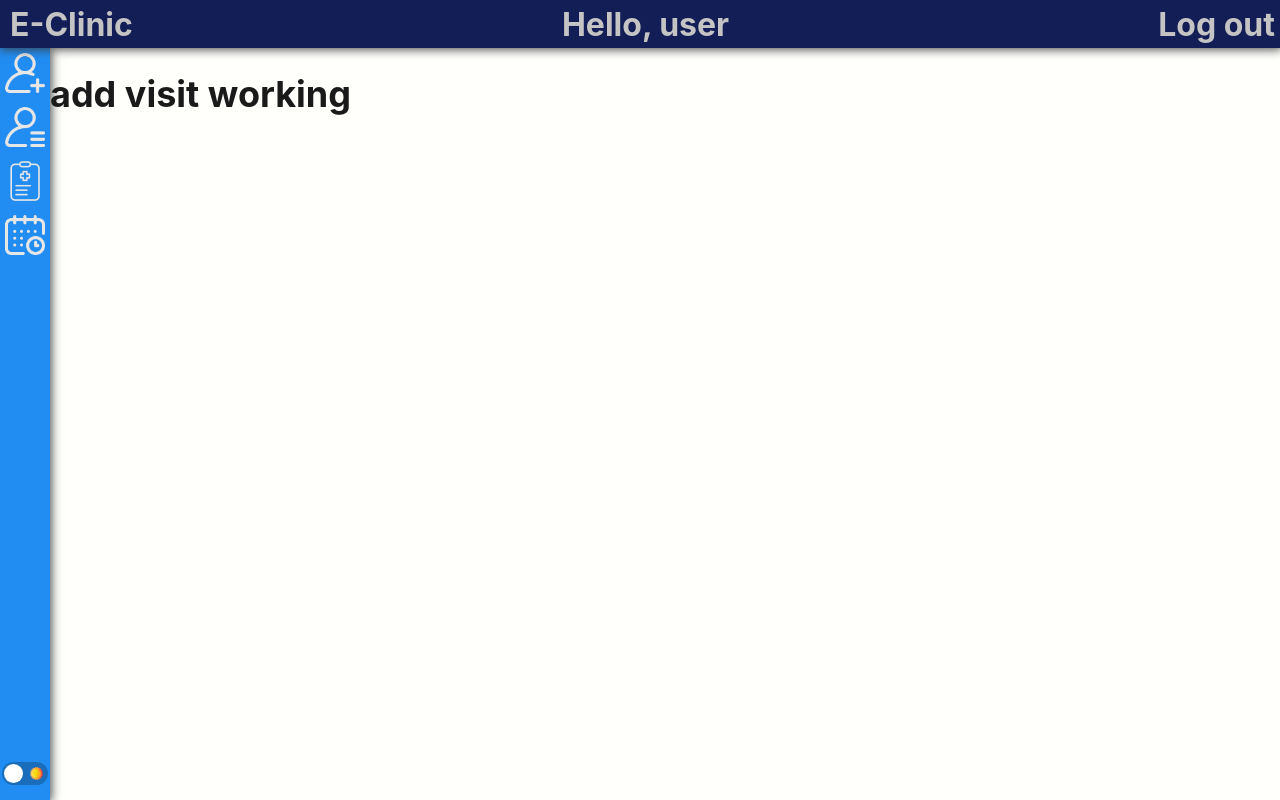
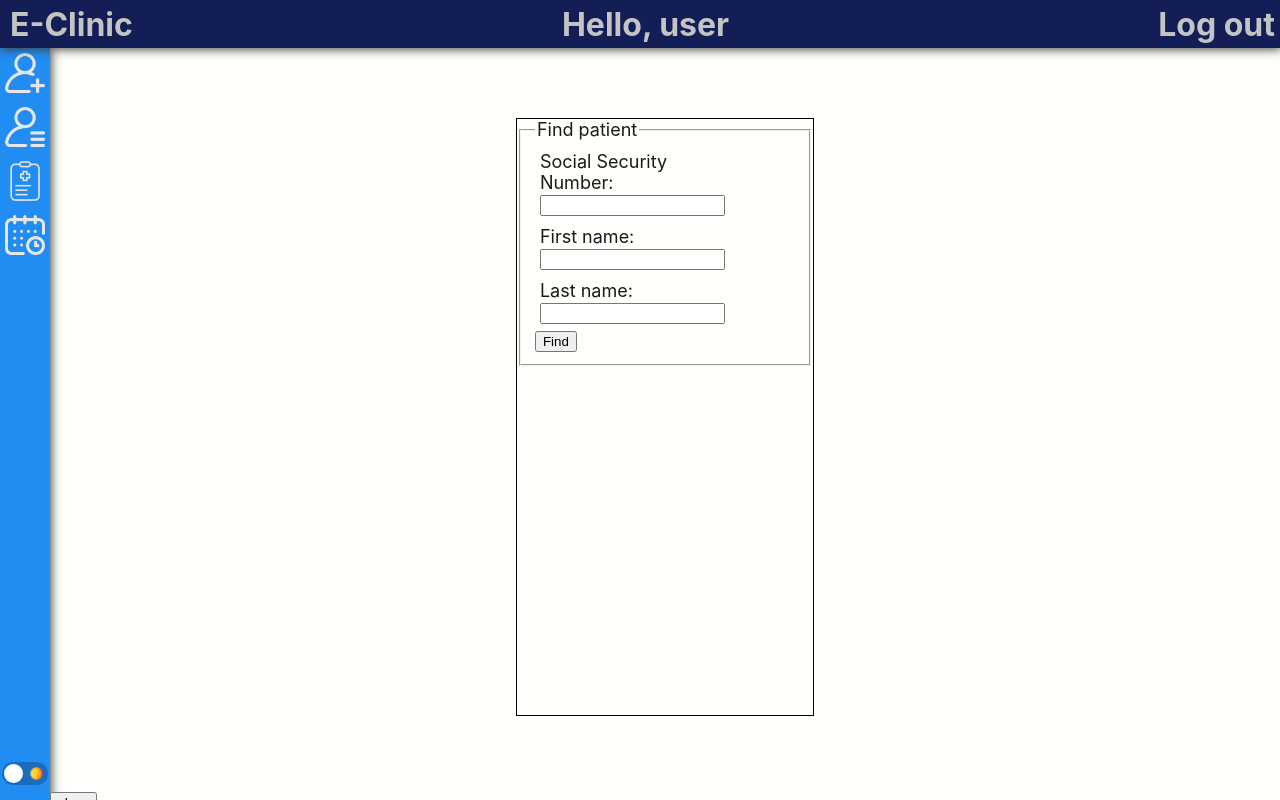
Before and after one commit to SolidCodeEmpire/Clinic, a React (Create React App) app in the folder frontend/: page /add-visit in a window 1280 px wide. Built offline with nearby package versions, Linux system fonts and the light colour scheme.

Commit message:
0.2.3 added basic funcionality to add visit page

```diff
--- a/frontend/src/API/Patients.tsx
+++ b/frontend/src/API/Patients.tsx
@@ -1,24 +1,24 @@
 export type Patient = {
-    id: number,
-    dateOfBirth: Date,
-    insuranceNumber: string,
-    middleName: string,
-    firstName: string,
-    phoneNumber: string,
-    placeOfBirth: string,
-    sex: string,
-    socialSecurityNumber: string,
-    surname: string,
+  id: number;
+  dateOfBirth: Date;
+  insuranceNumber: string;
+  middleName: string;
+  firstName: string;
+  phoneNumber: string;
+  placeOfBirth: string;
+  sex: string;
+  socialSecurityNumber: string;
+  surname: string;
   address: {
-      id: number,
-      apartmentNumber: number,
-      city: string,
-      country: string,
-      houseNumber: string,
-      postalCode: string,
-      street: string
-    }
-}
+    id: number;
+    apartmentNumber: number;
+    city: string;
+    country: string;
+    houseNumber: string;
+    postalCode: string;
+    street: string;
+  };
+};
 
 export type Address = {
   id: number;
@@ -28,10 +28,16 @@ export type Address = {
   houseNumber: string;
   postalCode: string;
   street: string;
+};
+
+export function fetchPatients(
+  dispatcher: React.Dispatch<React.SetStateAction<Patient[]>>
+) {
+  dispatcher(patientList.reverse());
 }
 
-export function fetchPatients(dispatcher: React.Dispatch<React.SetStateAction<Patient[]>>) {
-  var patients = [{
+const patientList = [
+  {
     id: 1,
     dateOfBirth: new Date(2002, 10, 10),
     insuranceNumber: "111000111",
@@ -49,8 +55,8 @@ export function fetchPatients(dispatcher: React.Dispatch<React.SetStateAction<Pa
       country: "Poland",
       houseNumber: "11A",
       postalCode: "40-123",
-      street: "Glowna"
-    }
+      street: "Glowna",
+    },
   },
   {
     id: 2,
@@ -70,8 +76,8 @@ export function fetchPatients(dispatcher: React.Dispatch<React.SetStateAction<Pa
       country: "Poland",
       houseNumber: "11A",
       postalCode: "40-123",
-      street: "Glowna"
-    }
+      street: "Glowna",
+    },
   },
   {
     id: 3,
@@ -91,8 +97,8 @@ export function fetchPatients(dispatcher: React.Dispatch<React.SetStateAction<Pa
       country: "Poland",
       houseNumber: "11A",
       postalCode: "40-123",
-      street: "Glowna"
-    }
+      street: "Glowna",
+    },
   },
   {
     id: 4,
@@ -112,8 +118,8 @@ export function fetchPatients(dispatcher: React.Dispatch<React.SetStateAction<Pa
       country: "Poland",
       houseNumber: "11A",
       postalCode: "40-123",
-      street: "Glowna"
-    }
+      street: "Glowna",
+    },
   },
   {
     id: 5,
@@ -133,8 +139,8 @@ export function fetchPatients(dispatcher: React.Dispatch<React.SetStateAction<Pa
       country: "Poland",
       houseNumber: "11A",
       postalCode: "40-123",
-      street: "Glowna"
-    }
+      street: "Glowna",
+    },
   },
   {
     id: 6,
@@ -154,8 +160,8 @@ export function fetchPatients(dispatcher: React.Dispatch<React.SetStateAction<Pa
       country: "Poland",
       houseNumber: "11A",
       postalCode: "40-123",
-      street: "Glowna"
-    }
+      street: "Glowna",
+    },
   },
   {
     id: 7,
@@ -175,8 +181,8 @@ export function fetchPatients(dispatcher: React.Dispatch<React.SetStateAction<Pa
       country: "Poland",
       houseNumber: "11A",
       postalCode: "40-123",
-      street: "Glowna"
-    }
+      street: "Glowna",
+    },
   },
   {
     id: 8,
@@ -196,8 +202,8 @@ export function fetchPatients(dispatcher: React.Dispatch<React.SetStateAction<Pa
       country: "Poland",
       houseNumber: "11A",
       postalCode: "40-123",
-      street: "Glowna"
-    }
+      street: "Glowna",
+    },
   },
   {
     id: 9,
@@ -217,8 +223,8 @@ export function fetchPatients(dispatcher: React.Dispatch<React.SetStateAction<Pa
       country: "Poland",
       houseNumber: "11A",
       postalCode: "40-123",
-      street: "Glowna"
-    }
+      street: "Glowna",
+    },
   },
   {
     id: 10,
@@ -238,8 +244,8 @@ export function fetchPatients(dispatcher: React.Dispatch<React.SetStateAction<Pa
       country: "Poland",
       houseNumber: "11A",
       postalCode: "40-123",
-      street: "Glowna"
-    }
+      street: "Glowna",
+    },
   },
   {
     id: 11,
@@ -259,8 +265,8 @@ export function fetchPatients(dispatcher: React.Dispatch<React.SetStateAction<Pa
       country: "Poland",
       houseNumber: "11A",
       postalCode: "40-123",
-      street: "Glowna"
-    }
+      street: "Glowna",
+    },
   },
   {
     id: 12,
@@ -280,8 +286,8 @@ export function fetchPatients(dispatcher: React.Dispatch<React.SetStateAction<Pa
       country: "Poland",
       houseNumber: "11A",
       postalCode: "40-123",
-      street: "Glowna"
-    }
+      street: "Glowna",
+    },
   },
   {
     id: 13,
@@ -301,8 +307,8 @@ export function fetchPatients(dispatcher: React.Dispatch<React.SetStateAction<Pa
       country: "Poland",
       houseNumber: "11A",
       postalCode: "40-123",
-      street: "Glowna"
-    }
+      street: "Glowna",
+    },
   },
   {
     id: 14,
@@ -322,8 +328,8 @@ export function fetchPatients(dispatcher: React.Dispatch<React.SetStateAction<Pa
       country: "Poland",
       houseNumber: "11A",
       postalCode: "40-123",
-      street: "Glowna"
-    }
+      street: "Glowna",
+    },
   },
   {
     id: 14,
@@ -343,8 +349,8 @@ export function fetchPatients(dispatcher: React.Dispatch<React.SetStateAction<Pa
       country: "Poland",
       houseNumber: "11A",
       postalCode: "40-123",
-      street: "Glowna"
-    }
+      street: "Glowna",
+    },
   },
   {
     id: 15,
@@ -364,8 +370,8 @@ export function fetchPatients(dispatcher: React.Dispatch<React.SetStateAction<Pa
       country: "Poland",
       houseNumber: "11A",
       postalCode: "40-123",
-      street: "Glowna"
-    }
+      street: "Glowna",
+    },
   },
   {
     id: 16,
@@ -385,8 +391,8 @@ export function fetchPatients(dispatcher: React.Dispatch<React.SetStateAction<Pa
       country: "Poland",
       houseNumber: "11A",
       postalCode: "40-123",
-      street: "Glowna"
-    }
+      street: "Glowna",
+    },
   },
   {
     id: 17,
@@ -406,8 +412,8 @@ export function fetchPatients(dispatcher: React.Dispatch<React.SetStateAction<Pa
       country: "Poland",
       houseNumber: "11A",
       postalCode: "40-123",
-      street: "Glowna"
-    }
+      street: "Glowna",
+    },
   },
   {
     id: 18,
@@ -427,8 +433,8 @@ export function fetchPatients(dispatcher: React.Dispatch<React.SetStateAction<Pa
       country: "Poland",
       houseNumber: "11A",
       postalCode: "40-123",
-      street: "Glowna"
-    }
+      street: "Glowna",
+    },
   },
   {
     id: 19,
@@ -448,8 +454,8 @@ export function fetchPatients(dispatcher: React.Dispatch<React.SetStateAction<Pa
       country: "Poland",
       houseNumber: "11A",
       postalCode: "40-123",
-      street: "Glowna"
-    }
+      street: "Glowna",
+    },
   },
   {
     id: 20,
@@ -469,19 +475,36 @@ export function fetchPatients(dispatcher: React.Dispatch<React.SetStateAction<Pa
       country: "Poland",
       houseNumber: "11A",
       postalCode: "40-123",
-      street: "Glowna"
-    }
-  }]
+      street: "Glowna",
+    },
+  },
+];
 
-  patients = patients.reverse();
-  dispatcher(patients);
+export type patientListDispatcher = React.Dispatch<
+  React.SetStateAction<Patient[]>
+>;
+
+export function fetchFilteredPatientList(
+  ssn: string,
+  firstName: string,
+  lastName: string,
+  patientListDispatcher: patientListDispatcher
+) {
+  patientListDispatcher(
+    patientList.filter((value) =>
+      value.firstName.toLowerCase().includes(firstName.toLowerCase()) &&
+        value.surname.toLowerCase().includes(lastName.toLowerCase()) &&
+        value.socialSecurityNumber.toLowerCase().includes(ssn.toLowerCase())
+    )
+  );
 }
 
-export function fetchPatientById(id: number, userSetter: React.Dispatch<React.SetStateAction<Patient>>) {
+export function fetchPatientById(
+  id: number,
+  userSetter: React.Dispatch<React.SetStateAction<Patient>>
+) {}
 
-}
-
-export function createEmptyPatient() : Patient {
+export function createEmptyPatient(): Patient {
   return {
     id: 0,
     dateOfBirth: new Date(),
@@ -500,7 +523,7 @@ export function createEmptyPatient() : Patient {
       country: "",
       houseNumber: "",
       postalCode: "",
-        street: ""
+      street: "",
+    },
+  };
 }
-  }
-}
--- a/frontend/src/App.tsx
+++ b/frontend/src/App.tsx
@@ -1,5 +1,4 @@
 import React, { useState } from 'react';
-import logo from './logo.svg';
 import './App.css';
 import Navbar from './Components/Navbar/Navbar';
 import { BrowserRouter, Route, Routes } from 'react-router-dom';
@@ -35,6 +34,21 @@ type User = {
    role: string
 }
 
+function renderRoutes(role: string){
+  switch(role){
+    case "receptionist":
+      return receptionistRoutes();
+    case "doctor":
+      return doctorRoutes();
+    case "supervisor":
+      return supervisorRoutes();
+    case "technician":
+      return technicianRoutes();
+    default:
+      alert("There was an error associated with role management. Contact admin.");
+    }
+}
+
 function MainApp(props: MainAppProps) {
   return (
     <BrowserRouter>
@@ -48,7 +62,7 @@ function MainApp(props: MainAppProps) {
           <Navbar role={props.user.role}></Navbar>
           <div className='content'>
               <Routes>
-                { props.user.role === 'receptionist' && receptionistRoutes() }
+                { renderRoutes(props.user.role) }
                 <Route path='/' element={<h1>Main Page</h1>}/>
                 <Route path='*' element={<h1>404-Not found</h1>}/>
               </Routes>
@@ -70,6 +84,31 @@ function receptionistRoutes() {
   )
 }
 
+/* to do */
+function doctorRoutes(){
+  return (
+    <>
+      <Route path='/test' element={<h1>test</h1>}></Route>
+    </>
+  )
+}
+
+function supervisorRoutes(){
+  return (
+    <>
+      <Route path='/test' element={<h1>test</h1>}></Route>
+    </>
+  )
+}
+
+function technicianRoutes(){
+  return (
+    <>
+      <Route path='/test' element={<h1>test</h1>}></Route>
+    </>
+  )
+}
+
 function AdminApp() {
   return <h1>Admin panel</h1>
 }
--- a/frontend/src/Components/Contents/AddPatient/AddPatient.css
+++ b/frontend/src/Components/Contents/AddPatient/AddPatient.css
@@ -2,7 +2,6 @@
     width: 50%;
     margin: auto;
 }
-
 
 .add-patient-header{
     text-align: center;
--- a/frontend/src/Components/Contents/AddVisit/AddVisit.css
+++ b/frontend/src/Components/Contents/AddVisit/AddVisit.css
@@ -0,0 +1,56 @@
+.add-visit-container{
+    display: flex;
+    width: 80%;
+    height: 80%;
+    margin: 70px auto;
+    justify-content: center;
+    gap: 5%;
+}
+
+.scrollable {
+    overflow-y: scroll !important;
+    height: 60%;
+    width: 100%;
+}
+
+.add-visit-child{
+    height: 99%;
+    width: 30%;
+    border: solid 1px black;
+}
+
+.visit-date-container,
+.visit-description-container{
+    margin: 10px auto;
+    width: 90%;
+}
+
+.visit-date-container{
+    height: 20%;
+}
+
+.visit-date-container fieldset{
+    display: flex;
+    justify-content: center;
+    margin: 10px auto;
+    height: 60%;
+}
+
+.visit-date-container input{
+    width: 50%;
+    font-size: 16px;
+    padding: 5px;
+    height: 20px;
+    margin: auto;
+}
+
+.visit-description-container{
+    display: flex;
+    height: 60%;
+}
+
+.select-visit-description{
+    height: 98%;
+    width: 100%;
+    resize: none;
+}
--- a/frontend/src/Components/Contents/AddVisit/AddVisit.tsx
+++ b/frontend/src/Components/Contents/AddVisit/AddVisit.tsx
@@ -1,8 +1,237 @@
-import React from "react";
+import React, { useState, useEffect} from "react";
+import "./AddVisit.css";
+import { Patient, fetchFilteredPatientList } from "../../../API/Patients";
+
+
+type VisitDetails = {
+  date: Date | undefined;
+  description: string | undefined;
+};
 
 export default function AddVisit() {
+  const [selectedPatient, setSelectedPatient] = useState<Patient>();
+  const [visitDetails, setVisitDetails] = useState<VisitDetails>();
 
   return (
-    <h1>add visit working</h1>
-  )
+    <>
+      <div className="add-visit-container">
+        <div className="add-visit-child">
+          {selectedPatient ? (
+            <PatientDetails patient={selectedPatient} patientDispatcher={setSelectedPatient}/>
+          ) : (
+            <PatientSelector
+              patient={selectedPatient}
+              patientDispatcher={setSelectedPatient}
+            />
+          )}
+        </div>
+        {
+          selectedPatient  && <div className="add-visit-child">
+            <VisitDetailsSelector setVisitDetails={setVisitDetails} />
+          </div>
+        }
+        {
+          visitDetails && <div className="add-visit-child">
+            <DoctorSelector></DoctorSelector>
+          </div>
+        }
+      </div>
+      <button onClick={()=>console.log(visitDetails)}>show</button>
+    </>
+  );
 }
+
+type PatientSelectorProps = {
+  patient: Patient | undefined;
+  patientDispatcher: React.Dispatch<React.SetStateAction<Patient | undefined>>;
+};
+
+function PatientSelector(props: PatientSelectorProps) {
+  const [searchFirstName, setSearchFirstName] = useState<string>("");
+  const [searchLastName, setSearchLastName] = useState<string>("");
+  const [searchSSN, setSearchSSN] = useState<string>("");
+
+  const [patientsList, setPatientsList] = useState<Patient[]>([]);
+
+  return (
+    <>
+      <fieldset>
+        <legend>Find patient</legend>
+        <div className="form-group">
+          <label htmlFor="ssn-number">Social Security Number:</label>
+          <input
+            type="text"
+            name="ssn-number"
+            id="ssn-number"
+            value={searchSSN}
+            onChange={(event) => {
+              setSearchSSN(event.target.value);
+            }}
+          />
+        </div>
+        <div className="form-group">
+          <label htmlFor="first-name">First name:</label>
+          <input
+            type="text"
+            name="first-name"
+            id="first-name"
+            value={searchFirstName}
+            onChange={(event) => {
+              setSearchFirstName(event.target.value);
+            }}
+          />
+        </div>
+        <div className="form-group">
+          <label htmlFor="last-name">Last name:</label>
+          <input
+            type="text"
+            name="last-name"
+            id="last-name"
+            value={searchLastName}
+            onChange={(event) => {
+              setSearchLastName(event.target.value);
+            }}
+          />
+        </div>
+        <button
+          onClick={() => {
+            fetchFilteredPatientList(
+              searchSSN,
+              searchFirstName,
+              searchLastName,
+              setPatientsList
+            );
+          }}
+        >
+          Find
+        </button>
+      </fieldset>
+
+      {patientsList.length > 0 && (
+        <div className="scrollable">
+          <table className="patients-table" style={{ minWidth: "100%" }}>
+            <thead
+              style={{
+                position: "sticky",
+                top: "0",
+                backgroundColor: "var(--titlebar-color)",
+                padding: 0,
+                margin: 0,
+                border: "1px black solid",
+              }}
+            >
+              <tr>
+                <th>SSN</th>
+                <th>Last name</th>
+                <th>First name</th>
+              </tr>
+            </thead>
+            <tbody>
+              {patientsList.map((value, id) => {
+                return (
+                  <tr
+                    key={id.toString()}
+                    className={`patients-table-row ${
+                      id % 2 === 0 && "row-odd"
+                    } clickable-row`}
+                    onClick={() => {
+                      props.patientDispatcher(patientsList[id]);
+                    }}
+                  >
+                    <td>{value.socialSecurityNumber}</td>
+                    <td>{value.firstName}</td>
+                    <td>{value.surname}</td>
+                  </tr>
+                );
+              })}
+            </tbody>
+          </table>
+        </div>
+      )}
+    </>
+  );
+}
+
+type PatientDetailsProps = {
+  patient: Patient;
+  patientDispatcher: React.Dispatch<React.SetStateAction<Patient | undefined>>
+};
+
+function PatientDetails(props: PatientDetailsProps) {
+  return (
+    <>
+      <fieldset>
+        <legend>Patient details</legend>
+        <p><b>First name:</b> {props.patient.firstName}</p>
+        <p>Last name: {props.patient.surname}</p>
+        <p>SSN: {props.patient.socialSecurityNumber}</p>
+        <p>Phone number: {props.patient.phoneNumber}</p>
+      </fieldset>
+      <button onClick={() => props.patientDispatcher(undefined)}>Change patient</button>
+    </>
+  );
+}
+
+type VisitDetailsSelectorProps = {
+  setVisitDetails: React.Dispatch<
+    React.SetStateAction<VisitDetails | undefined>
+  >;
+};
+
+function VisitDetailsSelector(props: VisitDetailsSelectorProps) {
+  const [stateDetails, setStateDetails] = useState<VisitDetails>({
+    date: undefined,
+    description: undefined,
+  });
+
+  useEffect(() => {
+    if(stateDetails.date){
+      props.setVisitDetails({ ...stateDetails })
+    }
+  // eslint-disable-next-line react-hooks/exhaustive-deps
+  }, [stateDetails])
+
+  return (
+    <>
+      <div className="visit-date-container">
+      <fieldset>
+        <legend>Select date and time</legend>
+        <input
+          type="datetime-local"
+          name="date"
+          id="date"
+          onChange={(event) => {
+            setStateDetails({
+              ...stateDetails,
+              date: new Date(event.target.value),
+            })
+          }}
+        />
+      </fieldset>
+      </div>
+      <div className="visit-description-container">
+        <textarea
+          name="description"
+          id="description"
+          cols={30}
+          rows={10}
+          className="select-visit-description"
+          onChange={(event) => {
+            setStateDetails({
+              ...stateDetails,
+              description: event.target.value,
+            });
+          }}
+        ></textarea>
+      </div>
+    </>
+  );
+}
+
+function DoctorSelector() {
+  return (
+    <>
+      <h1>Select doctor</h1>
+    </>
+  );
+}
--- a/frontend/src/Components/ToggleTheme/ToggleTheme.tsx
+++ b/frontend/src/Components/ToggleTheme/ToggleTheme.tsx
@@ -1,6 +1,6 @@
 import React, { useEffect } from 'react';
 import { useState } from 'react';
-import { CookiesProvider, useCookies } from 'react-cookie';
+import { useCookies } from 'react-cookie';
 
 import './ToggleTheme.css'
 
```
Also changed, not shown: frontend/src/Components/Navbar/Navbar.tsx (+6 -3 lines). Lines whose indentation alone changed are shown as unchanged.
